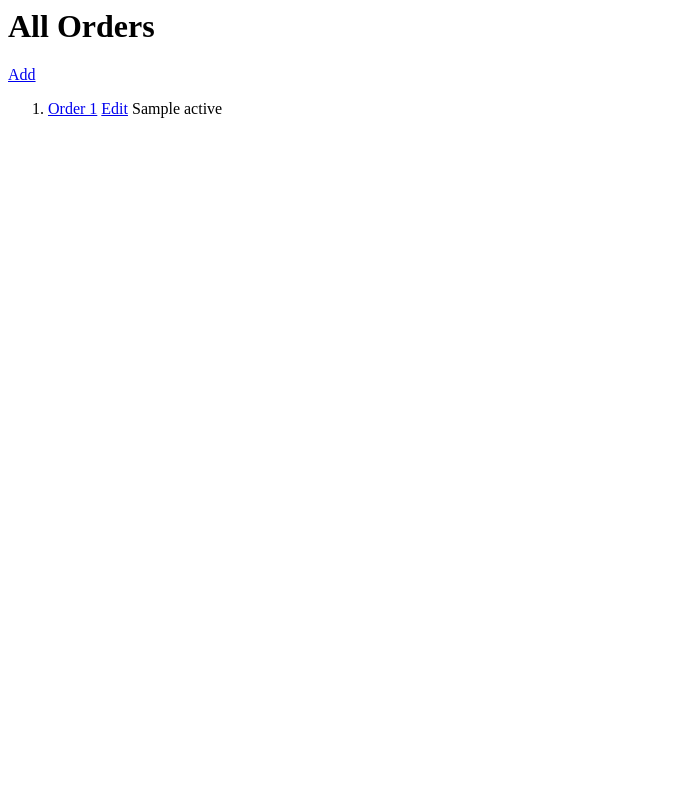
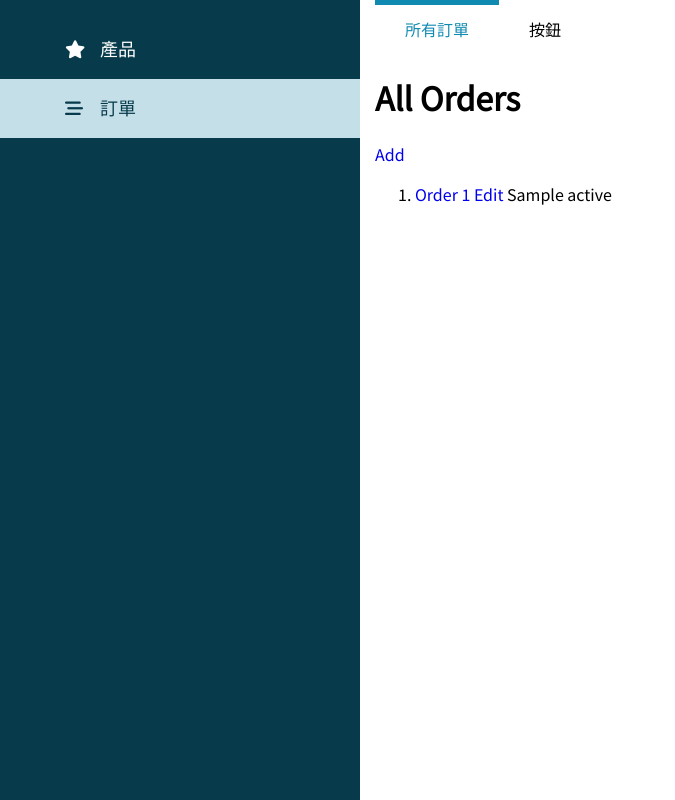
Before and after one commit to samuelyutt/WebStore, a Django app: template WebStore/templates/administration/order_index.html in a window 1280 px wide. Shown: the whole page, without its empty margins (0-675 px from the left). Run offline with Django 3.2, Linux system fonts and the light colour scheme; the template is opened without the code that fills it: most values are stand-ins (such as "Sample title", 1, 10 or a date in 2020); some libraries are stand-ins or nearby versions.

Commit message:
Add base for administration

```diff
--- /dev/null
+++ b/WebStore/static/Webstore/css/style_administration.css
@@ -0,0 +1,103 @@
+html {
+    font-family: 'Noto Sans TC', sans-serif;
+}
+
+input {
+    -webkit-appearance: none;  /* Safari 和 Chrome，常用於iOS下移除內建樣式 */
+    -moz-appearance: none;     /* FireFox */
+    appearance: none;
+}
+
+form {
+    margin: 0;
+}
+
+body {
+    display: grid;
+    grid-template-columns: 360px 1fr;
+    /* grid-template-columns: minmax(150px, 25%) 1fr; */
+    padding: 0;
+    margin: 0;
+}
+
+a, .button {
+    -webkit-transition: .3s all ease;
+    -o-transition: .3s all ease;
+    transition: .3s all ease;
+    text-decoration: none !important; }
+    a:hover, a:focus , .button:hover, .button:focus {
+      outline: none !important;
+      -webkit-box-shadow: none;
+      box-shadow: none; }
+
+i {
+    min-width: 30px;
+    padding: 5px;
+}
+
+.center {
+    display: grid;
+    place-items: center;
+}
+
+.pi-right {
+    display: grid;
+    place-items: self-end;
+}
+
+.sidebar {
+    background-color: #073b4c;
+    padding: 20px 0;
+}
+
+.sidebar a {
+    display: block;
+    color: #fff;
+    font-size: 18px;
+    padding: 15px 30px 15px 60px;
+}
+
+.sidebar a:hover {
+    background-color: #116480;
+}
+
+.sidebar a.active {
+    background-color: #c5dfe8;
+    color: #073b4c;
+}
+
+.page-content {
+    padding-left: 15px;
+}
+
+.top-nav {
+    /* background-color: yellow; */
+    display: flex;
+    margin: auto;
+    width: 100%;
+}
+
+.top-nav nav a {
+    border-width: 5px 0 0 0;
+    border-color: #fff;
+    border-style: solid;
+    float: left;
+    text-align: center;
+    text-decoration: none;
+    font-size: 16px;
+    color: #000;
+    display: block;
+    padding: 12px 30px;
+    background: #fff;
+    line-height: 1.5;
+    min-width: 32px;
+}
+
+.top-nav nav a:hover {
+    color: #548896;
+}
+
+.top-nav nav a.active {
+    color: #118ab2;
+    border-color: #118ab2;
+}
--- /dev/null
+++ b/WebStore/templates/administration/order_base.html
@@ -0,0 +1,18 @@
+{% extends 'administration_base.html' %}
+{% block page-content %}
+
+<div class="top-nav">
+    <nav>
+        <a href="{% url 'administration:orders' %}" class="active">所有訂單</a>
+    </nav>
+    <nav>
+        <a href="{% url 'administration:products' %}" class="">按鈕</a>
+    </nav>
+</div>
+
+<div class="content">
+    {% block content %}
+    {% endblock %}
+</div>
+
+{% endblock %}
--- a/WebStore/templates/administration/order_index.html
+++ b/WebStore/templates/administration/order_index.html
@@ -1,3 +1,7 @@
+{% extends 'administration/order_base.html' %}
+{% block content %}
+
+
 <h1>All Orders</h1>
 
 <a href="{% url 'administration:order_create' %}">Add</a>
@@ -29,3 +33,5 @@
     </li>
 {% endfor %}
 </ol>
+
+{% endblock %}
--- /dev/null
+++ b/WebStore/templates/administration_base.html
@@ -0,0 +1,24 @@
+{% load static %}
+<head>
+    <title>WebStore Administration</title>
+    <meta charset="utf-8">
+    <meta name="viewport" content="width=device-width, initial-scale=1">
+    <link href="https://fonts.googleapis.com/css?family=Noto+Sans+TC&display=swap" rel="stylesheet">
+    <link rel="stylesheet" href="{% static 'Webstore/css/style_administration.css' %}">
+    <script src="https://kit.fontawesome.com/dfb9609c56.js" crossorigin="anonymous"></script>
+</head>
+
+<body>
+    <div class="sidebar">
+        <a href="{% url 'administration:products' %}" class="{{ active_products }}">
+            <nav><i class="fas fa-star"></i>產品</nav>
+        </a>
+        <a href="{% url 'administration:orders' %}" class="active {{ active_orders }}">
+            <nav><i class="fas fa-stream"></i>訂單</nav>
+        </a>
+    </div>
+    <div class="page-content">
+        {% block page-content %}
+        {% endblock %}
+    </div>
+</body>
--- a/WebStore/templates/auth/customer_form.html
+++ b/WebStore/templates/auth/customer_form.html
@@ -13,7 +13,7 @@
         請填寫以下欄位並送出。
     </div>
     <div class="shipping-fee-message">
-        * 為必填欄位，您可以選擇或稍後再填寫其他欄位，這些欄位有助於您快速建立訂單。
+        * 為必填欄位，您可以選擇或稍後再填寫其他欄位，這些資料有助於您快速建立訂單。
     </div>
     {% if error_message %}<div class="shipping-fee-message error-message">{{ error_message }}</div>{% endif %}
 </div>
--- a/WebStore/templates/auth/profile_form.html
+++ b/WebStore/templates/auth/profile_form.html
@@ -17,7 +17,7 @@
         {{ request.user.first_name }}，您好！
     </div>
     <div class="shipping-fee-message">
-        * 為必填欄位，您可以選擇或稍後再填寫其他欄位，這些欄位有助於您快速建立訂單。
+        * 為必填欄位，您可以選擇或稍後再填寫其他欄位，這些資料有助於您快速建立訂單。
     </div>
 </div>
 
--- a/WebStore/templates/products/detail.html
+++ b/WebStore/templates/products/detail.html
@@ -12,7 +12,7 @@
                 {{ product }}
             </div>
             <div class="sub-title">
-                {{ product.utility|truncatechars:16 }}
+                {{ product.utility }}
             </div>
             <div class="tag price-tag">
                 NT$ {{ product.unit_price }} /個
```
Also changed, not shown: WebStore/static/Webstore/css/style.css (+5 -3 lines).
